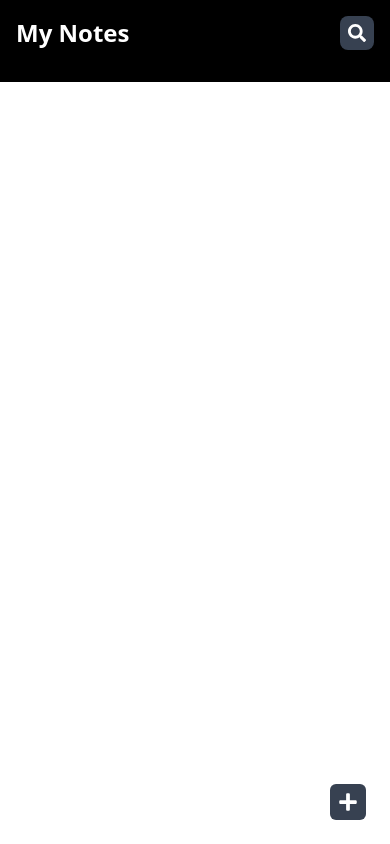
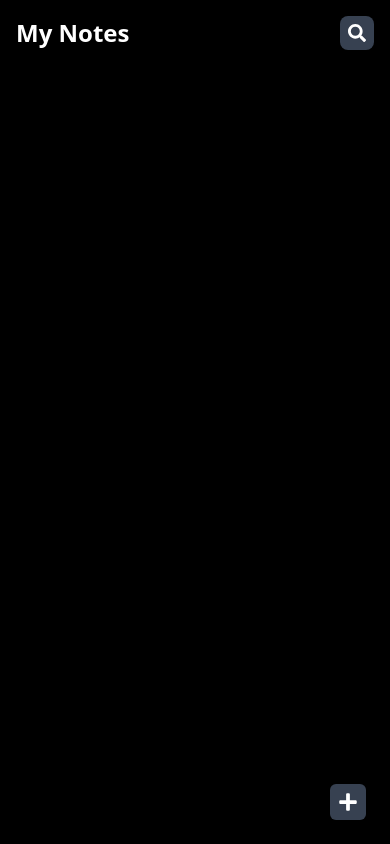
Before and after one commit to Ayothegod/note-tut, a Next.js app: page / in a window 390 px wide. Built offline with nearby package versions, Linux system fonts and the light colour scheme.

Commit message:
change height and creaye button

```diff
--- a/pages/index.js
+++ b/pages/index.js
@@ -16,7 +16,8 @@ export default function Home() {
         <meta name="viewport" content="width=device-width, initial-scale=1" />
         <link rel="icon" href="/favicon.ico" />
       </Head>
-      <main className=" bg-black text-white h-full p-4 md:m-auto md:w-1/2 ">
+      <main className="w-full bg-black ">
+      <div className=" bg-black text-white min-h-screen p-4 md:m-auto md:w-2/3 relative">
         <header className=" w-full flex items-center justify-between ">
           <p className="font-semibold text-2xl ">My Notes</p>
 
@@ -33,10 +34,11 @@ export default function Home() {
         </section>
 
         <Link href="/createNote">
-          <button className="bg-gray-700 p-2 rounded-md text-xl fixed bottom-6 right-6 ">
+          <button className="bg-gray-700 p-2 rounded-md text-xl  bottom-6 right-6 fixed ">
             <FaPlus />
           </button>
         </Link>
+      </div>
       </main>
     </>
   );
```
